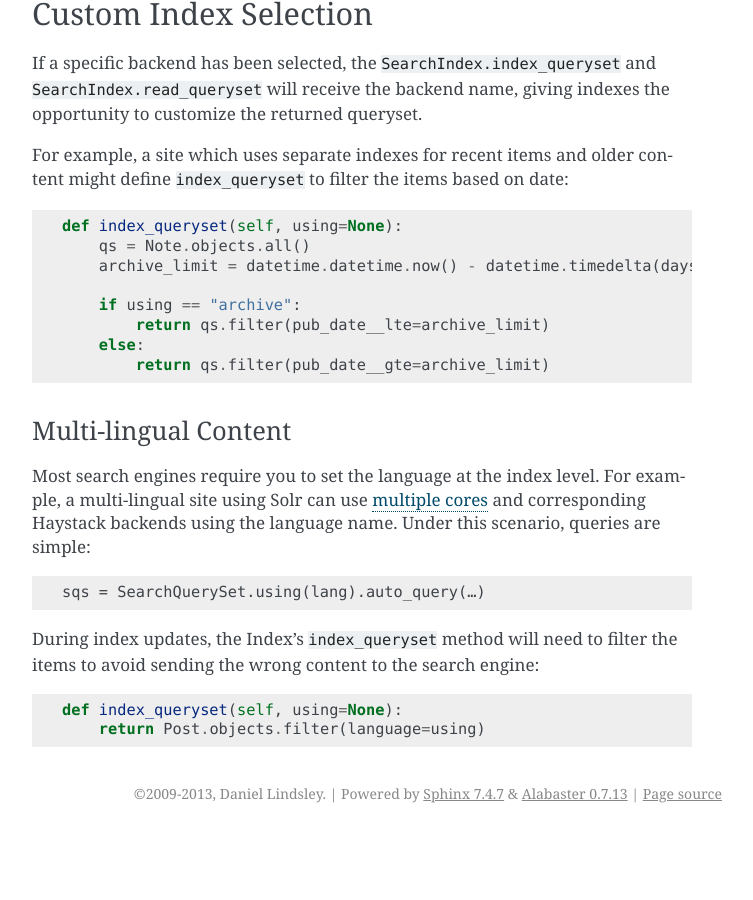
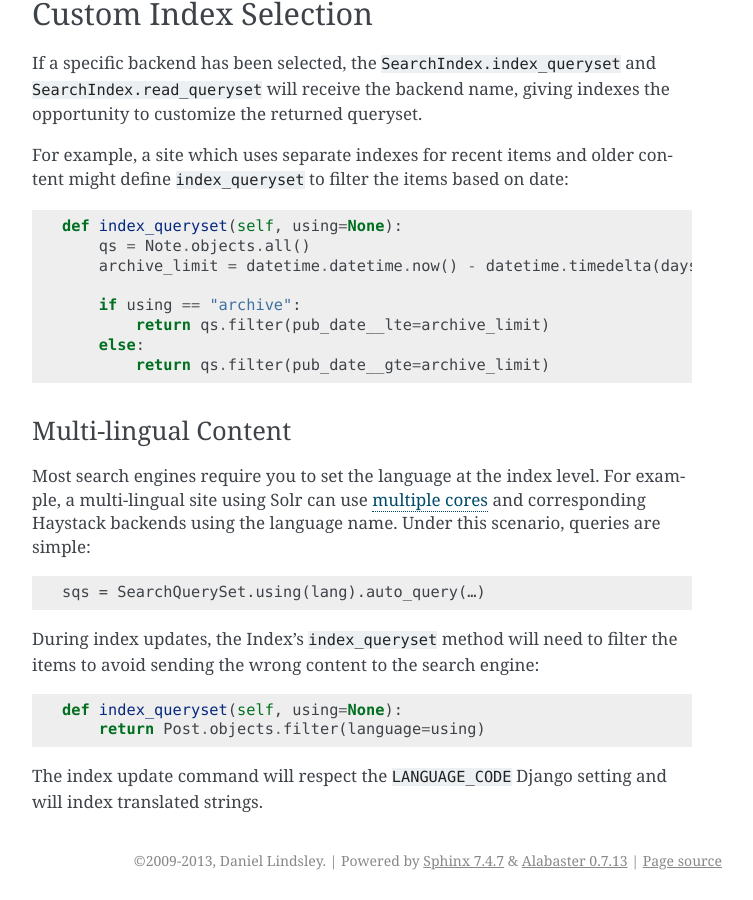
Before and after one commit to django-haystack/django-haystack, a Sphinx documentation site: the page built from docs/multiple_index.rst, in a window 1280 px wide and 900 px high, scrolled down 3472 px. Shown: the whole window, without its empty margins (388-1141 px from the left). Built offline with Sphinx 7.4.7, drawn with Linux system fonts in a browser that asks for light colours; before the commit the page ends 4305 px from its top, so only the background shows below that.

Commit message:
Add explanation about activated language during indexing

```diff
--- a/docs/multiple_index.rst
+++ b/docs/multiple_index.rst
@@ -199,3 +199,5 @@ the items to avoid sending the wrong content to the search engine::
 
         def index_queryset(self, using=None):
             return Post.objects.filter(language=using)
+
+The index update command will respect the ``LANGUAGE_CODE`` Django setting and will index translated strings.
```
